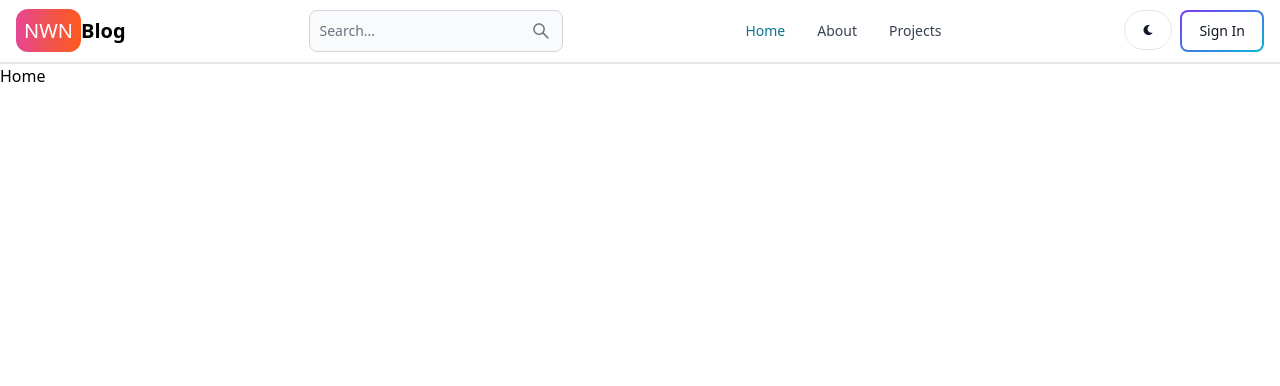
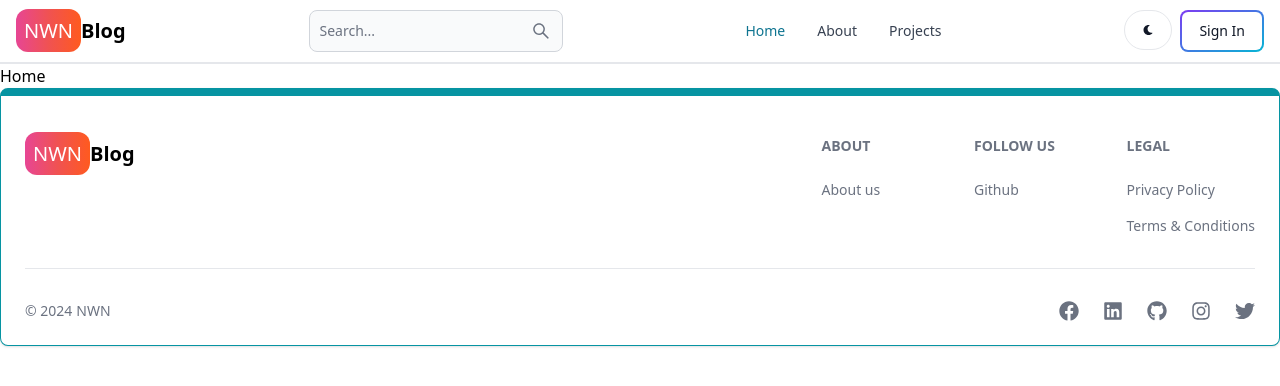
Before and after one commit to iamnwn/mern-blog, a React (Vite) app in the folder client/: page / in a window 1280 px wide. Shown: the top 386 px of the page. Built offline with nearby package versions, Linux system fonts and the light colour scheme.

Commit message:
created footer component

```diff
--- a/client/src/App.jsx
+++ b/client/src/App.jsx
@@ -6,6 +6,7 @@ import SignUp from "./pages/SignUp";
 import SignIn from "./pages/SignIn";
 import Dashboard from "./pages/Dashboard";
 import Header from "./components/Header";
+import FooterComponent from "./components/FooterComponent";
 
 // This is the main component of the application
 const App = () => {
@@ -21,6 +22,7 @@ const App = () => {
         <Route path="/sign-up" element={<SignUp />} />
         <Route path="/dashboard" element={<Dashboard />} />
       </Routes>
+      <FooterComponent />
     </BrowserRouter>
   );
 };
--- /dev/null
+++ b/client/src/components/FooterComponent.jsx
@@ -0,0 +1,69 @@
+import { Footer } from "flowbite-react";
+import { Link } from "react-router-dom";
+import {
+  FaGithub,
+  FaTwitter,
+  FaLinkedin,
+  FaInstagram,
+  FaFacebook,
+} from "react-icons/fa";
+
+const FooterComponent = () => {
+  return (
+    <Footer container className="border border-t-8 border-teal-500">
+      <div className="w-full max-w-7xl mx-auto">
+        <div className="grid w-full justify-between sm:flex md:grid-cols-1">
+          <div className="mt-5">
+            <Link
+              to={"/"}
+              className="self-center whitespace-nowrap text-sm sm:text-xl font-semibold dark:text-white">
+              <span className="px-2 py-2 bg-gradient-to-r from-pink-500 via-red-500 to-orange-500 rounded-xl text-white font-thin">
+                NWN
+              </span>
+              Blog
+            </Link>
+          </div>
+          <div className="grid grid-cols-2 gap-3 sm: mt-4 sm:grid-cols-3 sm:gap-6">
+            <div>
+              <Footer.Title title="About" />
+              <Footer.LinkGroup col>
+                <Footer.Link href="/about">About us</Footer.Link>
+              </Footer.LinkGroup>
+            </div>
+            <div>
+              <Footer.Title title="Follow us" />
+              <Footer.LinkGroup col>
+                <Footer.Link
+                  href="www.github.com/iamnwn"
+                  target="_blank"
+                  rel="noreferrer noopener">
+                  Github
+                </Footer.Link>
+              </Footer.LinkGroup>
+            </div>
+            <div>
+              <Footer.Title title="Legal" />
+              <Footer.LinkGroup col>
+                <Footer.Link href="#">Privacy Policy</Footer.Link>
+                <Footer.Link href="#">Terms &amp; Conditions</Footer.Link>
+              </Footer.LinkGroup>
+            </div>
+          </div>
+        </div>
+        <Footer.Divider />
+        <div className="w-full sm:flex sm:items-center sm:justify-between">
+          <Footer.Copyright year={new Date().getFullYear()} by="NWN" />
+          <div className="flex gap-6 sm:mt-0 mt-4 sm:justify-center">
+            <Footer.Icon href="#" icon={FaFacebook} />
+            <Footer.Icon href="#" icon={FaLinkedin} />
+            <Footer.Icon href="#" icon={FaGithub} />
+            <Footer.Icon href="#" icon={FaInstagram} />
+            <Footer.Icon href="#" icon={FaTwitter} />
+          </div>
+        </div>
+      </div>
+    </Footer>
+  );
+};
+
+export default FooterComponent;
```
